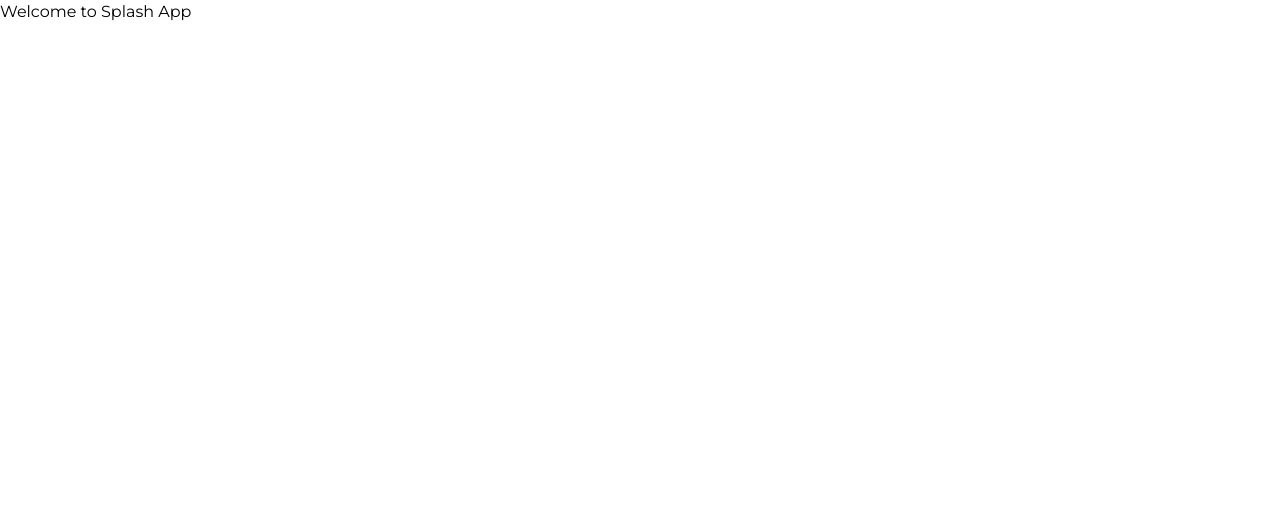
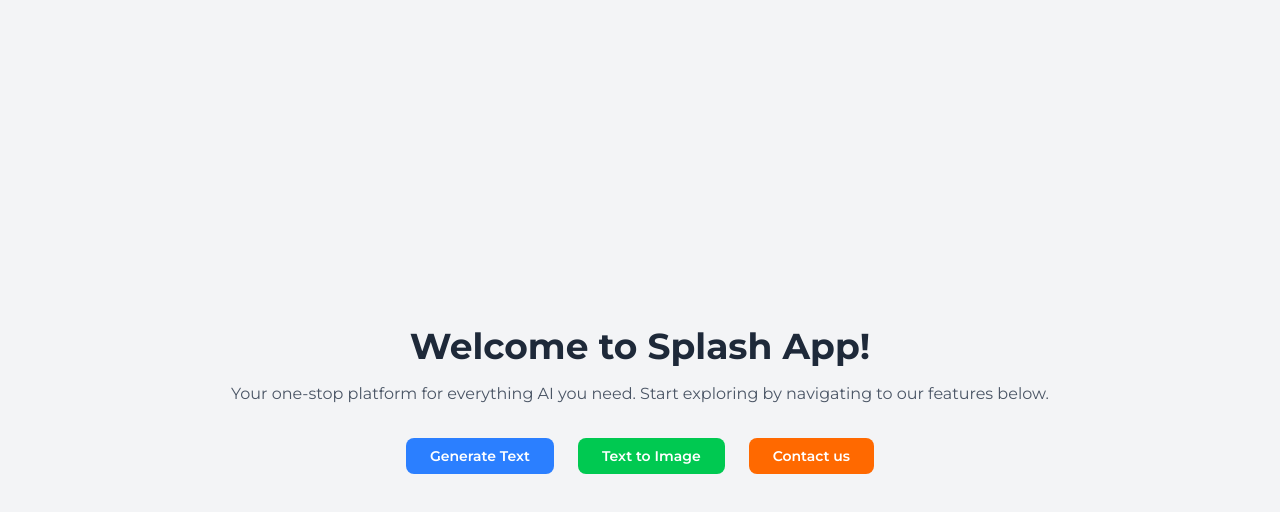
Before and after one commit to Hannah3012/alx-project-0x03-setup, a Next.js app in the folder alx-project-0x03/: page / in a window 1280 px wide. Shown: the top 512 px of the page. Built offline with nearby package versions, Linux system fonts and the light colour scheme.

Commit message:
update index.tsx

```diff
--- a/alx-project-0x03/pages/index.tsx
+++ b/alx-project-0x03/pages/index.tsx
@@ -1,7 +1,58 @@
+// const Home = () => {
+//   return (
+//     <div>
+//       <h1> Welcome to Splash App </h1>
+//     </div>
+//   );
+// };
+
+// export default Home;
+
+import Button from "@/components/common/Button";
+import { useRouter } from "next/router";
+
+interface pageRouteProps {
+  pageRoute: string;
+}
+
 const Home = () => {
+  const router = useRouter();
+
+  // Imperative routing with useRouter
+  const routeToNextPage = ({ pageRoute }: pageRouteProps) => {
+    router.push(pageRoute, undefined, { shallow: false });
+  };
+
   return (
-    <div>
-      <h1> Welcome to Splash App </h1>
+    <div className="min-h-screen bg-gray-100 flex flex-col justify-center items-center text-center">
+      {/* {welcome message} */}
+      <h1 className="text-4xl font-bold text-gray-800 mb-4">
+        Welcome to Splash App!
+      </h1>
+      <p className="text: lg text-gray-600 mb-8">
+        Your one-stop platform for everything AI you need. Start exploring by
+        navigating to our features below.
+      </p>
+
+      {/* Navigation Options */}
+
+      <div className="flex gap-6">
+        <Button
+          action={() => routeToNextPage({ pageRoute: "/generate-text-ai" })}
+          buttonLabel="Generate Text"
+          buttonBackgroundColor="blue"
+        />
+        <Button
+          action={() => routeToNextPage({ pageRoute: "/text-to-image" })}
+          buttonLabel="Text to Image"
+          buttonBackgroundColor="green"
+        />
+        <Button
+          action={() => routeToNextPage({ pageRoute: "/counter-app" })}
+          buttonLabel="Contact us"
+          buttonBackgroundColor="orange"
+        />
+      </div>
     </div>
   );
 };
```
